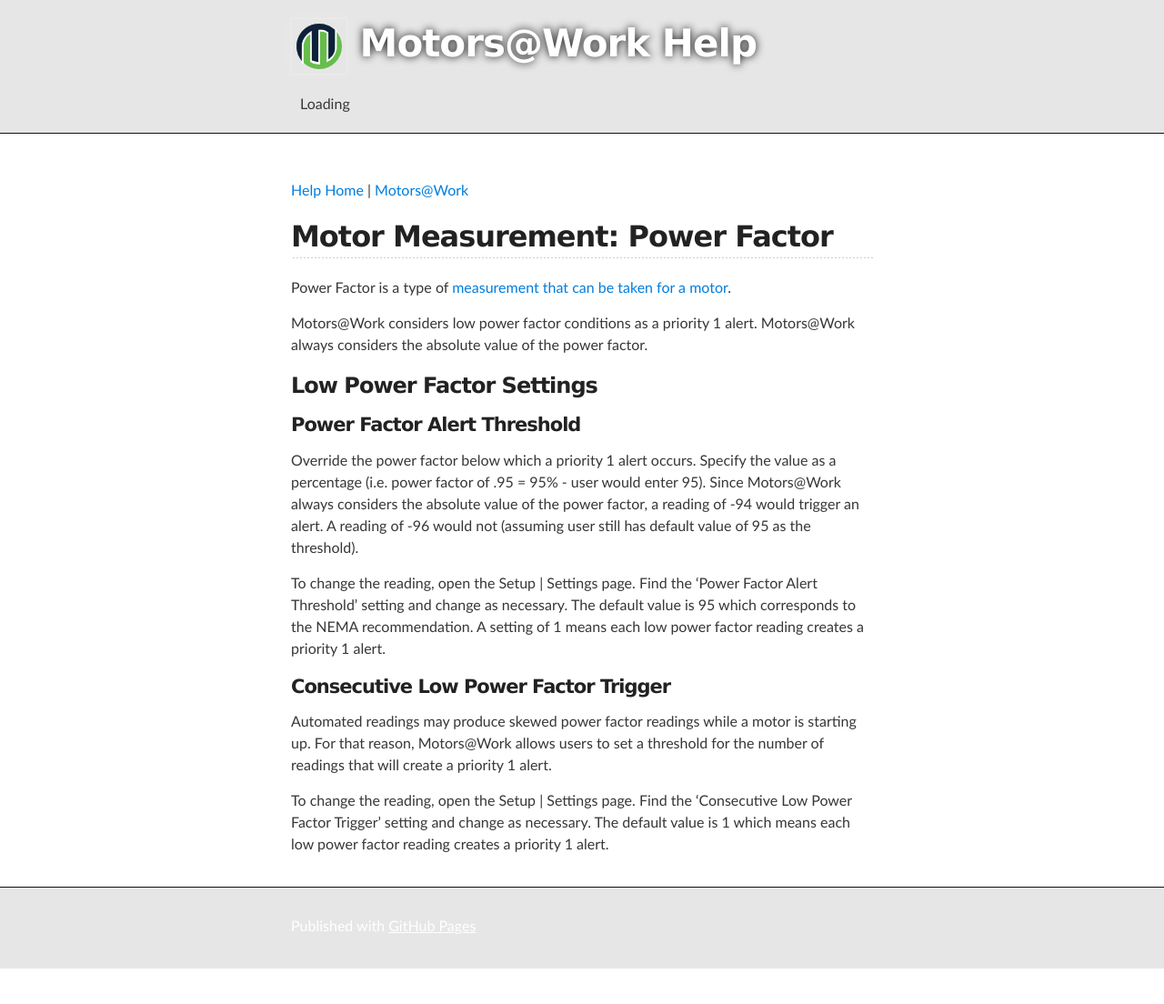
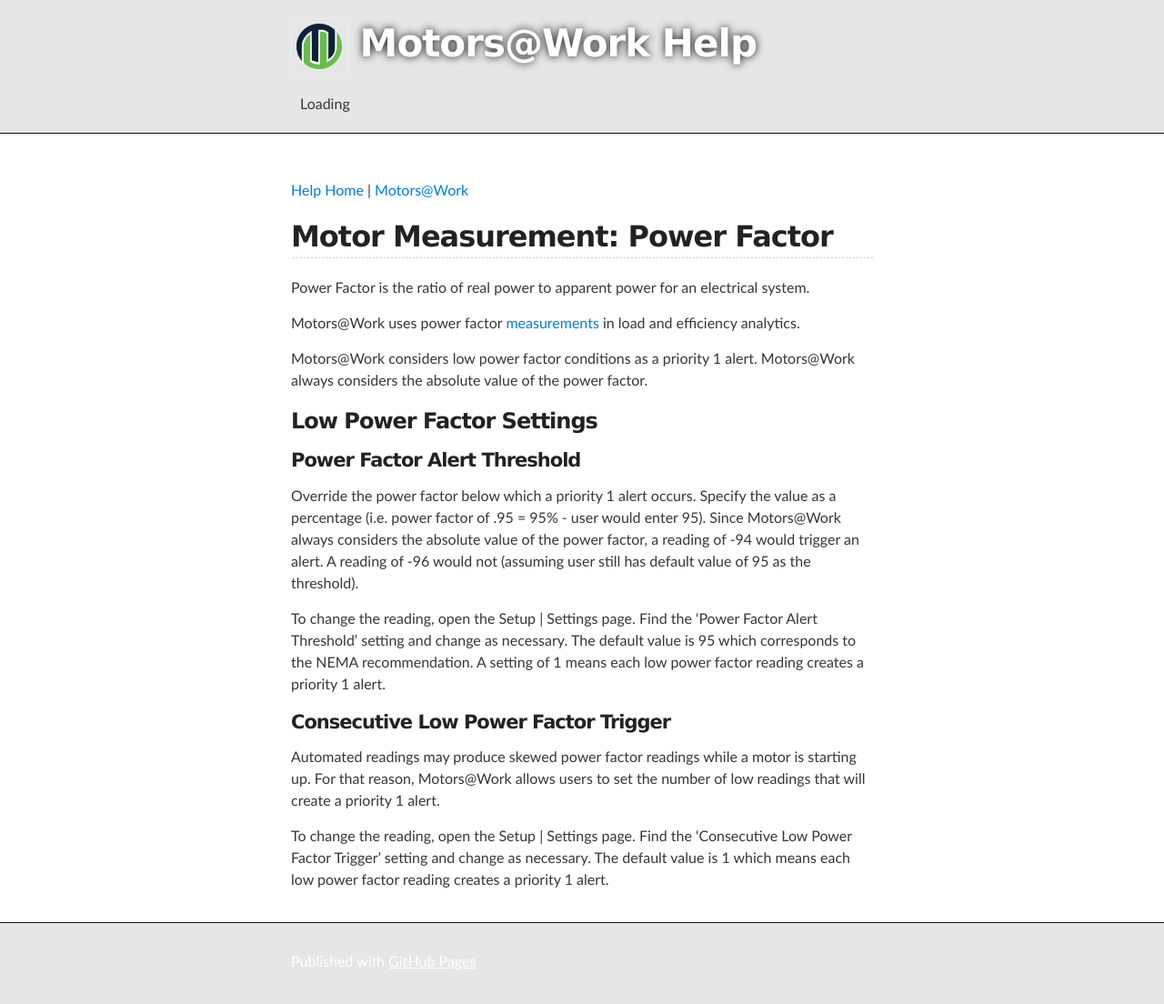
Before and after one commit to DeepakSirsath/assetsustainability.github.io, a Jekyll site: the page built from content/motor_measurements/power_factor.md, in a window 1280 px wide. Shown: the whole page at 91% size. Built offline with Jekyll 4.4.1, drawn with Linux system fonts in a browser that asks for light colours; comment, search, counter and statistics services are not loaded; before the commit the page ends 1065 px from its top, so only the background shows below that.

Commit message:
Low Power Factor content

```diff
--- a/content/motor_measurements/power_factor.md
+++ b/content/motor_measurements/power_factor.md
@@ -9,21 +9,21 @@
 ---
 ## Motor Measurement: Power Factor
 
-Power Factor is a type of [measurement that can be taken for a motor](/motor-measurement).
+Power Factor is the ratio of real power to apparent power for an electrical system.
+
+Motors@Work uses power factor [measurements](/motor-measurement) in load and efficiency analytics.
 
 Motors@Work considers low power factor conditions as a priority 1 alert.  Motors@Work always considers the absolute value of the power factor.
 
 ###Low Power Factor Settings
 
-####Power Factor Alert Threshold
+#### <a name="PowerFactorAlertThreshold"></a> Power Factor Alert Threshold
 Override the power factor below which a priority 1 alert occurs.  Specify the value as a percentage (i.e. power factor of .95 = 95% - user would enter 95).  Since Motors@Work always considers the absolute value of the power factor, a reading of -94 would trigger an alert.  A reading of -96 would not (assuming user still has default value of 95 as the threshold).
 
 To change the reading, open the Setup \| Settings page.  Find the 'Power Factor Alert Threshold' setting and change as necessary.  The default value is 95 which corresponds to the NEMA recommendation.  A setting of 1 means each low power factor reading creates a priority 1 alert.
 
-####Consecutive Low Power Factor Trigger
-Automated readings may produce skewed power factor readings while a motor is
-starting up.  For that reason, Motors@Work allows users to set a threshold
-for the number of readings that will create a priority 1 alert.
+#### <a name="ConsecutiveLowPowerFactorReadings"></a> Consecutive Low Power Factor Trigger
+Automated readings may produce skewed power factor readings while a motor is starting up.  For that reason, Motors@Work allows users to set the number of low readings that will create a priority 1 alert.
 
 To change the reading, open the Setup \| Settings page.  Find the 'Consecutive
 Low Power Factor Trigger' setting and change as necessary.  The default value is 1
```
Also changed, not shown: content/motor_measurements/low_power_factor.md (+4 -5 lines).
